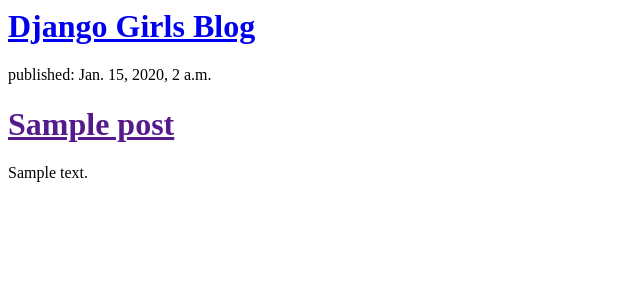
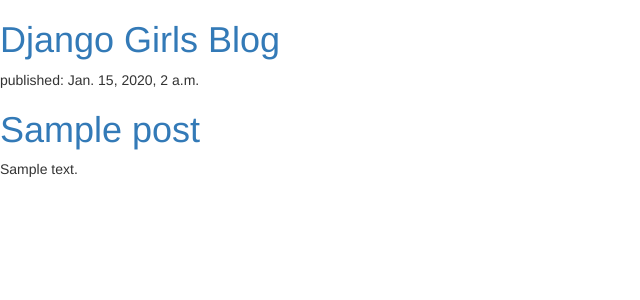
Before and after one commit to mcollymoreabbas/my-first-blog, a Django app: template blog/templates/blog/post_list.html in a window 1280 px wide. Shown: the top 300 px of the page, without its empty margins (0-640 px from the left). Run offline with Django 3.2, Linux system fonts and the light colour scheme; the template is opened without the code that fills it: values that come from a table or form of the project are taken from there, others are empty; tables that the repository leaves empty hold one stand-in row (values such as "Sample post"); some libraries are stand-ins or nearby versions.

Commit message:
Add files via upload

```diff
--- a/blog/templates/blog/post_list.html
+++ b/blog/templates/blog/post_list.html
@@ -1,10 +1,12 @@
 <html>
     <head>
         <title>Django Girls blog</title>
+        <link rel="stylesheet" href="//maxcdn.bootstrapcdn.com/bootstrap/3.2.0/css/bootstrap.min.css">
+        <link rel="stylesheet" href="//maxcdn.bootstrapcdn.com/bootstrap/3.2.0/css/bootstrap-theme.min.css">
     </head>
     <body>
       <div>
-          <h1><a href="/">Django Girls Blog</a></h1>
+          <h1><a hre="/">Django Girls Blog</a></h1>
       </div>
 
       {% for post in posts %}
@@ -15,4 +17,5 @@
           </div>
       {% endfor %}
     </body>
+
 </html>
```
